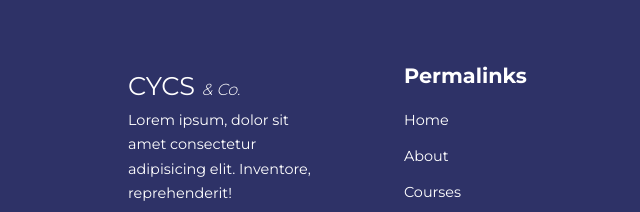
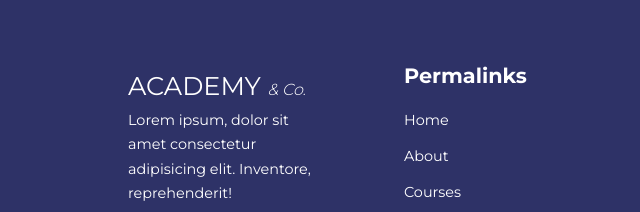
Before and after one commit to Anita-Osmani/myacademy, a plain HTML site: page about.html in a window 1280 px wide. Shown: the part 1684-1896 px from the top of the page, 0-640 px from the left. Drawn offline with nearby package versions, Linux system fonts and the light colour scheme; files that its build step writes are made by us from their sources; files whose address does not match are found by name.

Commit message:
Update about.html

```diff
--- a/about.html
+++ b/about.html
@@ -285,7 +285,7 @@
     <footer>
       <div class="container footer__container">
         <div class="footer__1">
-          <a href="index.html" class="footer__logo">CYCS <span>& Co.</span></a>
+          <a href="index.html" class="footer__logo">ACADEMY <span>& Co.</span></a>
           <p>
             Lorem ipsum, dolor sit amet consectetur adipisicing elit. Inventore,
             reprehenderit!
```
